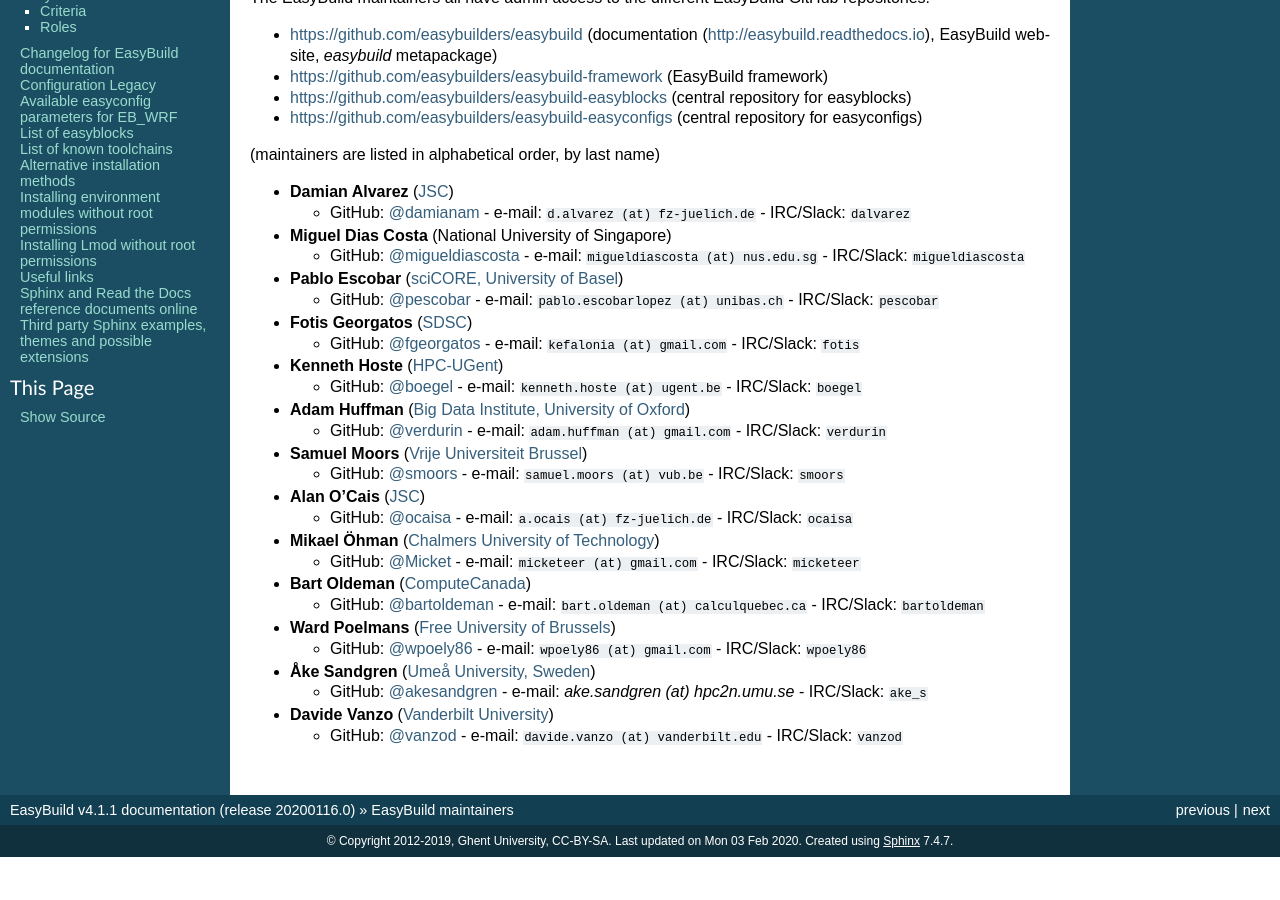
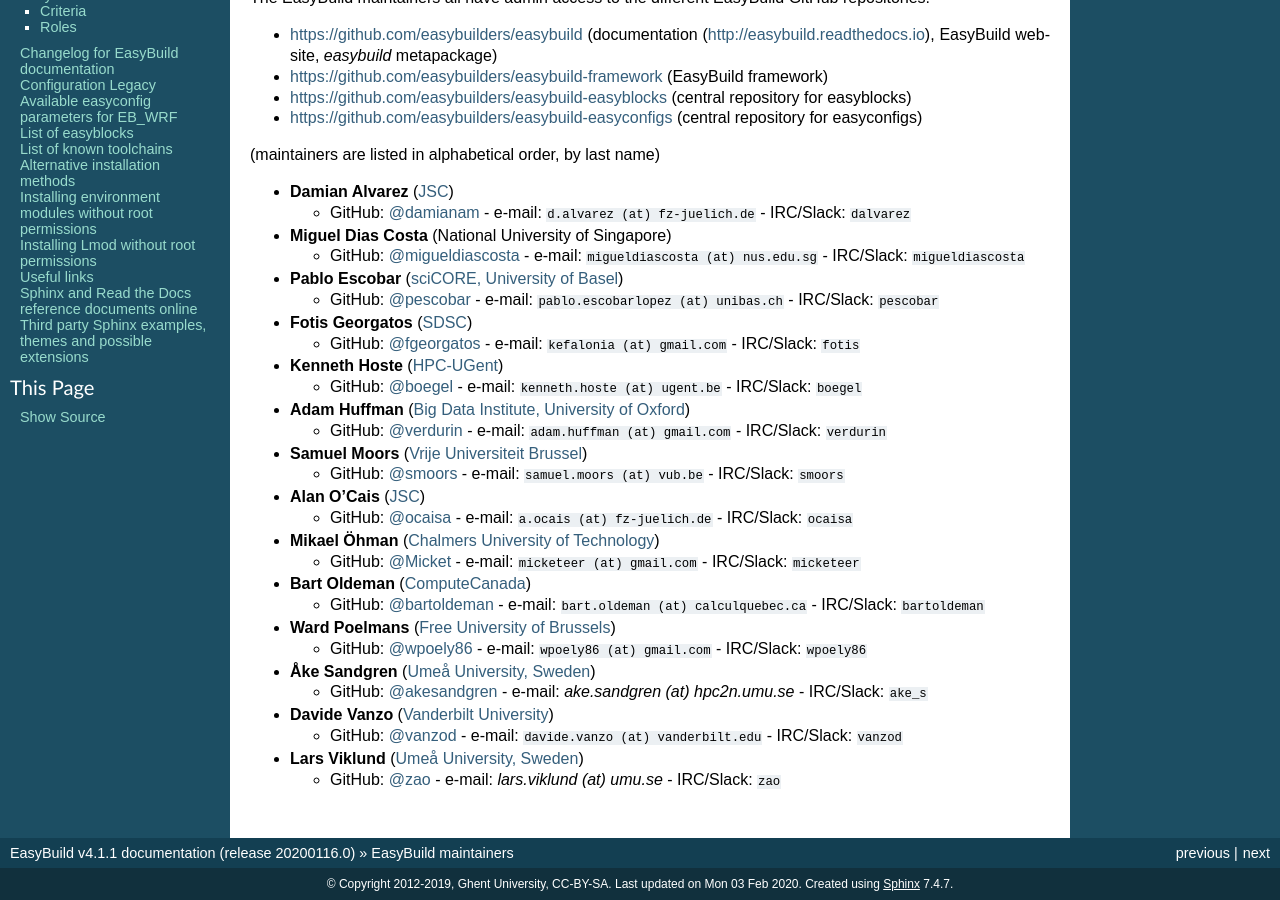
Before and after one commit to easybuilders/easybuild, a Sphinx documentation site: the page built from docs/Maintainers.rst, in a window 1280 px wide and 900 px high, scrolled down 906 px. Built offline with Sphinx 7.4.7, drawn with Linux system fonts in a browser that asks for light colours; pages that are not in the unit, such as notebooks, are missing from menus; before the commit the page ends 1763 px from its top, so only the background shows below that.

Commit message:
add @zao as EasyBuild maintainer

```diff
--- a/docs/Maintainers.rst
+++ b/docs/Maintainers.rst
@@ -111,3 +111,7 @@
 * **Davide Vanzo** (`Vanderbilt University <http://www.accre.vanderbilt.edu/>`_)
 
   * GitHub: `@vanzod <https://github.com/vanzod>`_ - e-mail: ``davide.vanzo (at) vanderbilt.edu`` - IRC/Slack: ``vanzod``
+
+* **Lars Viklund** (`Umeå University, Sweden <http://www.umu.se/english/>`_)
+
+  * GitHub: `@zao <https://github.com/zao>`_ - e-mail: `lars.viklund (at) umu.se` - IRC/Slack: ``zao``
```
